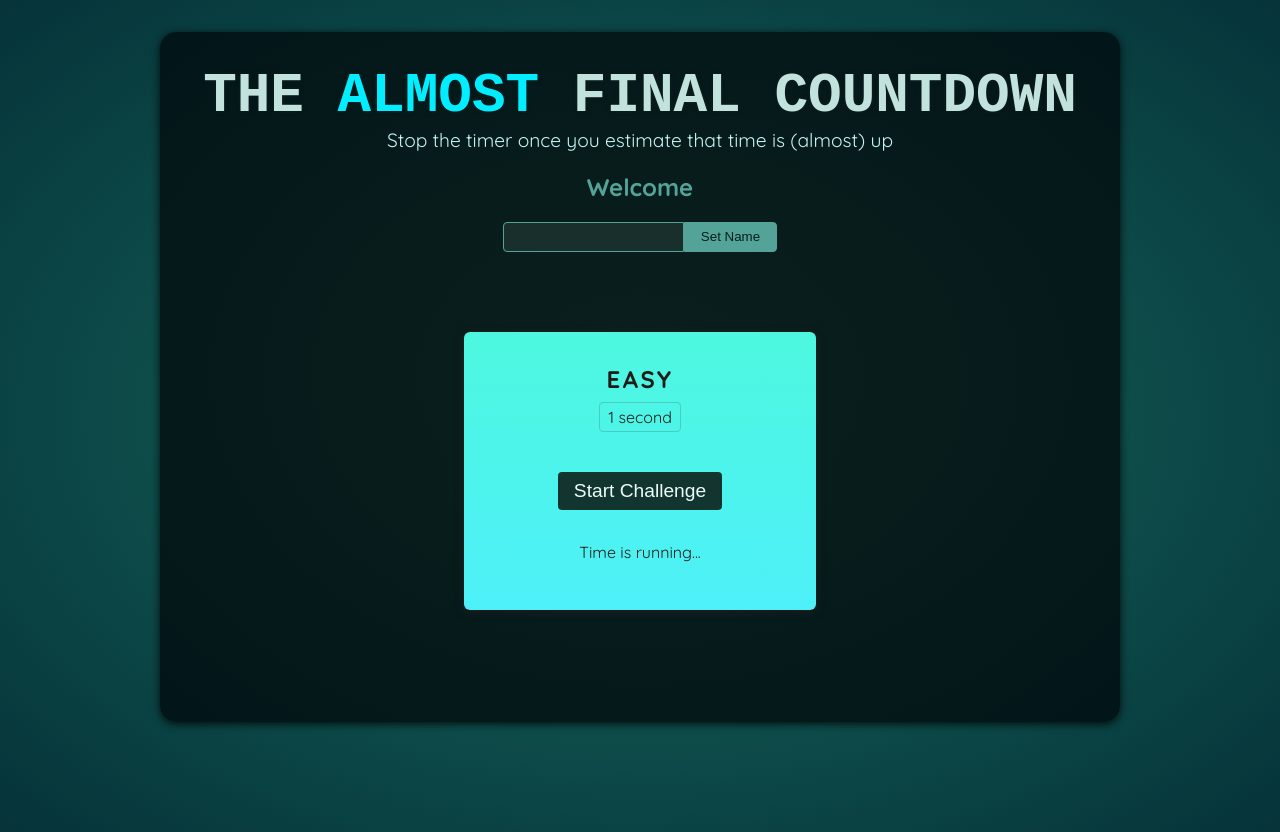
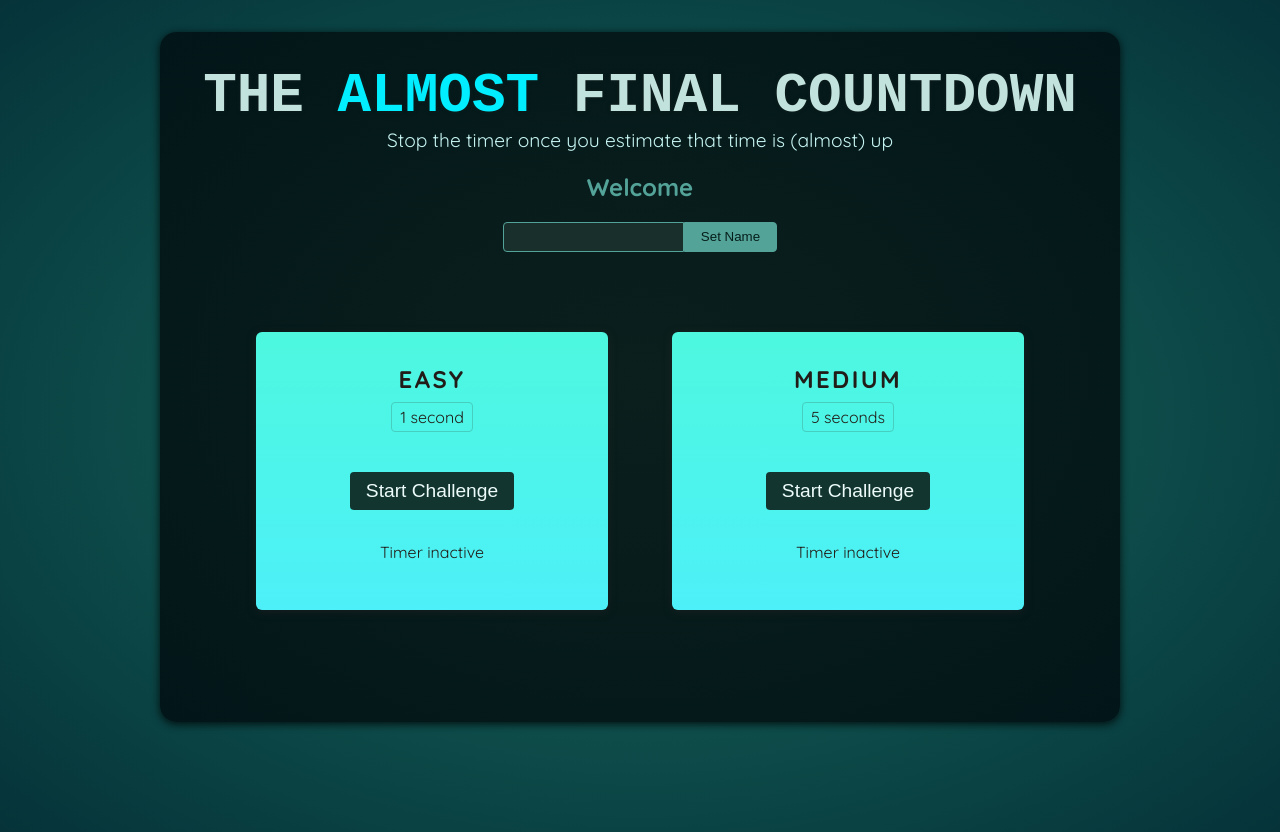
Before and after one commit to gilleon/timer-game, a React (Vite) app: page / in a window 1280 px wide. Built offline with nearby package versions, Linux system fonts and the light colour scheme; a web font is replaced by a local one.

Commit message:
Add the timer component

```diff
--- a/src/App.jsx
+++ b/src/App.jsx
@@ -7,6 +7,7 @@ function App() {
       <Player />
       <div id="challenges">
         <TimerChallenge title="Easy" targetTime={1} />
+        <TimerChallenge title="Medium" targetTime={5} />
       </div>
     </>
   );
--- a/src/components/Player.jsx
+++ b/src/components/Player.jsx
@@ -13,7 +13,7 @@ export default function Player() {
   }
   return (
     <section id="player">
-      <h2>Welcome {enteredPlayerName ?? "unknown entity"}</h2>
+      <h2>Welcome {enteredPlayerName ? "unknown entity" : ""}</h2>
       <p>
         {/*
         before using userRef
--- a/src/components/TimerChallenge.jsx
+++ b/src/components/TimerChallenge.jsx
@@ -1,14 +1,35 @@
+import { useState, useRef } from "react";
+
 export default function TimerChallenge({ title, targetTime }) {
+  const [timerStarted, setTimerStarted] = useState(false);
+  const [timerExpired, setTimerExpired] = useState(false);
+  const timer = useRef();
+  function handleStart() {
+    timer.current = setTimeout(() => {
+      setTimerExpired(true);
+    }, targetTime * 1000);
+    setTimerStarted(true);
+  }
+  function handleStop() {
+    clearTimeout(timer.current);
+  }
   return (
     <section className="challenge">
       <h2>{title}</h2>
+      {/* {timerExpired ? <p> You lost</p> : ""} //using the ternary operation */}
+      {/* using the logical AND operator to execute the right side if the left is true */}
+      {timerExpired && <p>You Lost</p>}
       <p className="challenge-time">
         {targetTime} second{targetTime > 1 ? "s" : ""}
       </p>
       <p>
-        <button>Start Challenge</button>
+        <button onClick={timerStarted ? handleStop : handleStart}>
+          {timerStarted ? "Stop" : "Start"} Challenge
+        </button>
       </p>
-      <p className="">Time is running...</p>
+      <p className={timerStarted ? "active" : undefined}>
+        {timerStarted ? "Timer is running..." : "Timer inactive"}
+      </p>
     </section>
   );
 }
```
